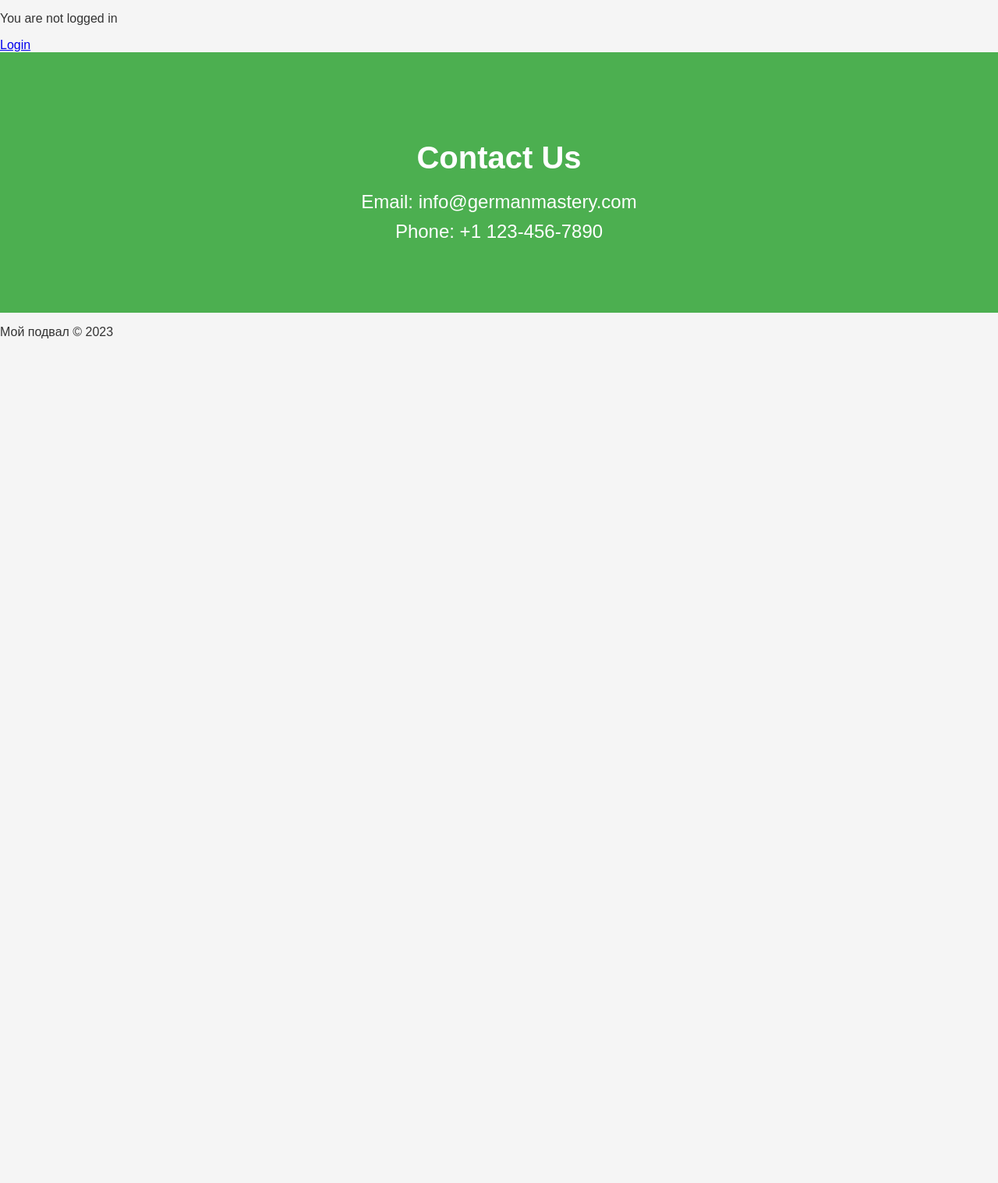
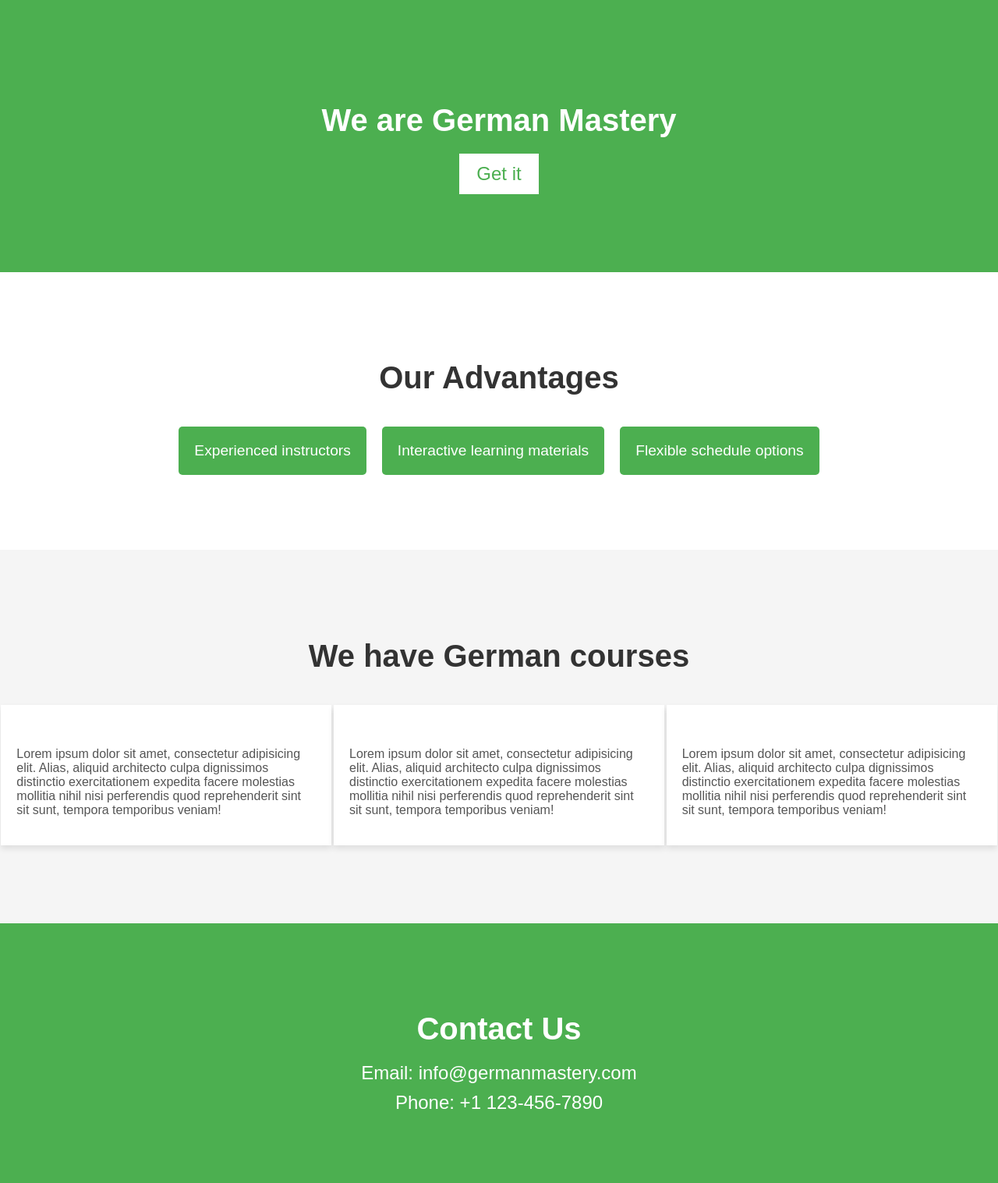
Before and after one commit to BelekKorchuev/germanonline, a Django app: page / in a window 1280 px wide. Shown: the part 344-1861 px from the top of the page at 78% size. Before the commit the page ends 778 px from the top, so only its background shows below. Run offline with Django 4.2, Linux system fonts and the light colour scheme; grey boxes are pictures that could not be loaded.

Commit message:
Update home.html

```diff
--- a/templates/main_view/home.html
+++ b/templates/main_view/home.html
@@ -2,11 +2,44 @@
 
 {% block content %}
 
-{% if user.is_authenticated %}
-HI {{ user.username }}
-<p><a href="{% url 'logout' %}">Logout</a></p>
-{% else %}
-<p>You are not logged in</p>
-<a href="{% url 'login' %}">Login</a>
-{% endif %}
+<!--{% if user.is_authenticated %}-->
+<!--HI {{ user.username }}-->
+<!--<p><a href="{% url 'logout' %}">Logout</a></p>-->
+<!--{% else %}-->
+<!--<p>You are not logged in</p>-->
+<!--<a href="{% url 'login' %}">Login</a>-->
+
+<!--{% endif %}-->
+
+  <section class="introduction">
+        <h1 class="introduction-title">We are German Mastery</h1>
+        <button class="introduction-btn">Get it</button>
+    </section>
+
+    <section class="advantages">
+        <h2 class="advantages-title">Our Advantages</h2>
+        <ul class="advantages-list">
+            <li class="advantage-item">Experienced instructors</li>
+            <li class="advantage-item">Interactive learning materials</li>
+            <li class="advantage-item">Flexible schedule options</li>
+        </ul>
+    </section>
+
+    <section class="card-section">
+        <h1 class="card-section-title">We have German courses</h1>
+        <div class="card-block">
+            <div class="card">
+                <img src="" alt="" class="card-image">
+                <p class="course-text">Lorem ipsum dolor sit amet, consectetur adipisicing elit. Alias, aliquid architecto culpa dignissimos distinctio exercitationem expedita facere molestias mollitia nihil nisi perferendis quod reprehenderit sint sit sunt, tempora temporibus veniam!</p>
+            </div>
+            <div class="card">
+                <img src="" alt="" class="card-image">
+                <p class="course-text">Lorem ipsum dolor sit amet, consectetur adipisicing elit. Alias, aliquid architecto culpa dignissimos distinctio exercitationem expedita facere molestias mollitia nihil nisi perferendis quod reprehenderit sint sit sunt, tempora temporibus veniam!</p>
+            </div>
+            <div class="card">
+                <img src="" alt="" class="card-image">
+                <p class="course-text">Lorem ipsum dolor sit amet, consectetur adipisicing elit. Alias, aliquid architecto culpa dignissimos distinctio exercitationem expedita facere molestias mollitia nihil nisi perferendis quod reprehenderit sint sit sunt, tempora temporibus veniam!</p>
+            </div>
+        </div>
+    </section>
 {% endblock %}
```
